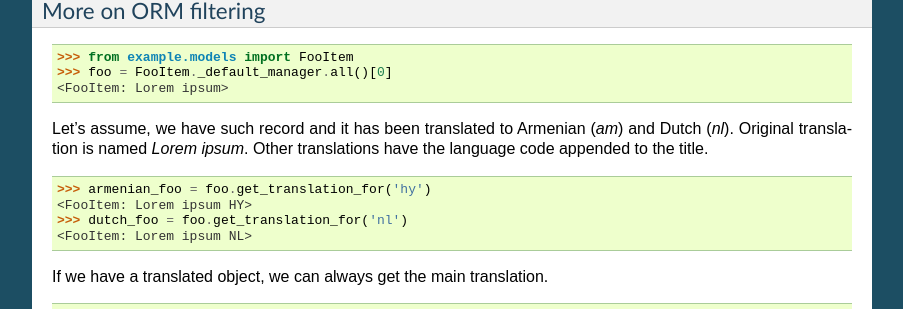
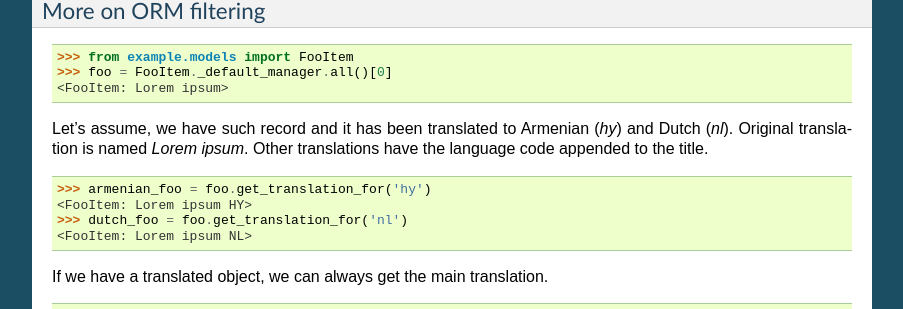
Before and after one commit to barseghyanartur/django-slim, a Sphinx documentation site: the page built from docs/index.rst, in a window 1280 px wide and 900 px high, scrolled down 2328 px. Shown: the part 140-449 px from the top of the window, without its empty margins (198-1101 px from the left). Built offline with Sphinx 7.4.7, drawn with Linux system fonts in a browser that asks for light colours.

Commit message:
typo in docs

```diff
--- a/README.rst
+++ b/README.rst
@@ -128,7 +128,7 @@ More on ORM filtering
 >>> foo = FooItem._default_manager.all()[0]
 <FooItem: Lorem ipsum>
 
-Let's assume, we have such record and it has been translated to Armenian (`am`) and Dutch (`nl`). Original
+Let's assume, we have such record and it has been translated to Armenian (`hy`) and Dutch (`nl`). Original
 translation is named `Lorem ipsum`. Other translations have the language code appended to the title.
 
 >>> armenian_foo = foo.get_translation_for('hy')
--- a/docs/index.rst
+++ b/docs/index.rst
@@ -128,7 +128,7 @@ More on ORM filtering
 >>> foo = FooItem._default_manager.all()[0]
 <FooItem: Lorem ipsum>
 
-Let's assume, we have such record and it has been translated to Armenian (`am`) and Dutch (`nl`). Original
+Let's assume, we have such record and it has been translated to Armenian (`hy`) and Dutch (`nl`). Original
 translation is named `Lorem ipsum`. Other translations have the language code appended to the title.
 
 >>> armenian_foo = foo.get_translation_for('hy')
```
